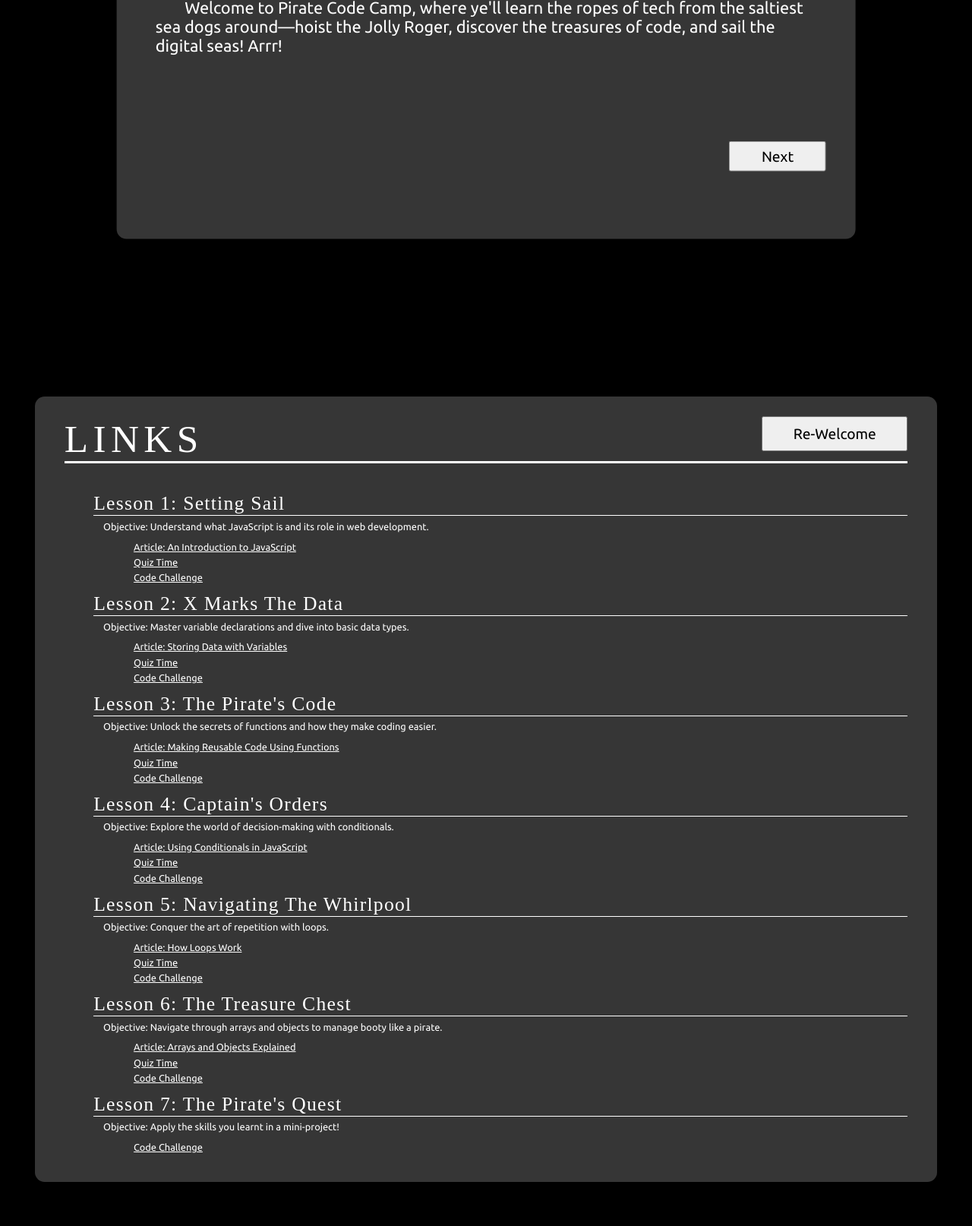
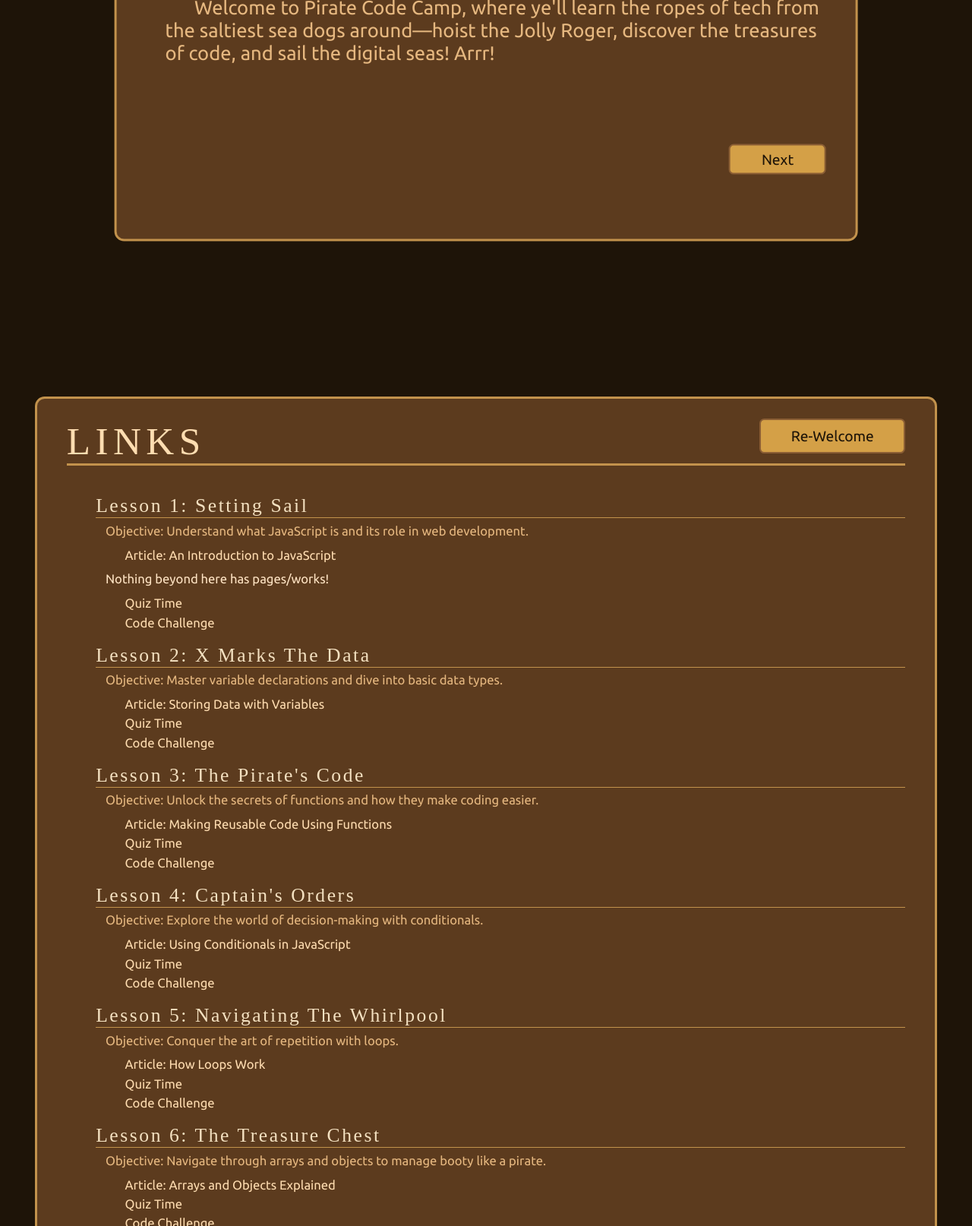
Before and after one commit to maahibatra/Pirate-Code-Camp, a website: page public/index.html in a window 1280 px wide. Shown: the part 324-1938 px from the top of the page at 76% size. Drawn offline with Linux system fonts and the light colour scheme; a web font is replaced by a local one.

Commit message:
styled everything, not adding anything since high seas ends in a few

```diff
--- a/public/css/articles.css
+++ b/public/css/articles.css
@@ -0,0 +1,48 @@
+#article {
+    background-color: #5c3b1e;
+    margin: 3vw;
+    padding: 2vw 3vw;
+    border-radius: 1vw;
+    border: 0.3vw solid #c2924c;
+}
+
+.header {
+    margin-bottom: 2vw;
+    color: #f4e1c1;
+}
+
+.at {
+    margin-left: 2vw;
+    border-bottom: 0.1vw solid #c2924c;
+    color: #f4e1c1;
+}
+
+.ate {
+    margin: 1.5vw 0;
+    color: #e6b880;
+}
+
+ul {
+    margin-bottom: 1.5vw;
+    color: #ffddb1;
+}
+
+li {
+    font-size: 1.3vw;
+    margin-left: 5vw;
+    color: #ffe4c4;
+}
+
+.cb {
+    background-color: #221809;
+    padding: 2vw;
+    font-size: 1.3vw;
+    margin-left: 7vw;
+    border-radius: 2vw;
+    color: #f4e1c1;
+}
+
+.ne {
+    margin-top: 2vw;
+    color: #e6b880;
+}
--- a/public/css/index.css
+++ b/public/css/index.css
@@ -1,11 +1,11 @@
 #background {
-    background-color: black;
+    background-color: #1e1408;
     width: 100vw;
     height: 100vh;
 }
 
 #welcome {
-    background-color: #363636;
+    background-color: #5c3b1e;
     position: absolute;
     top: 50%;
     left: 50%;
@@ -17,19 +17,19 @@
     display: flex;
     flex-direction: column;
     justify-content: space-around;
+    border: 0.3vw solid #c2924c;
+    color: #ffddb1;
 }
 
-.title {
+#wt {
     font-size: 4vw;
-    font-family: "Pirata One", serif;
-    letter-spacing: 0.1vw;
+    color: #f4e1c1;
 }
 
-.text {
-    font-size: 1.7vw;
-    margin: 1vw 0;
-    text-indent: 3vw;
-    margin-left: 1vw;
+#wte {
+    font-size: 2vw;
+    margin-left: 2vw;
+    color: #e6b880;
 }
 
 #next {
@@ -39,36 +39,42 @@
     cursor: pointer;
     width: 10vw;
     margin-left: auto;
+    background-color: #d4a047;
+    color: #1e1408;
+    border: 0.2vw solid #8b5e34;
+    border-radius: 0.5vw;
+    transition: 0.3s;
+}
+
+#next:hover {
+    background-color: #b97b2d;
+    border-color: #6a4221;
 }
 
 #links {
-    background-color: #363636;
+    background-color: #5c3b1e;
     margin: 3vw;
     padding: 2vw 3vw;
     border-radius: 1vw;
     overflow: scroll;
+    border: 0.3vw solid #c2924c;
+    color: #ffddb1;
 }
 
 .lesson {
     margin-left: 3vw;
-}
-
-.lessonTitle {
-    font-size: 2vw;
-    border-bottom: 0.1vw solid white;
-}
-
-.lessonText {
-    font-size: 1vw;
-    margin-left: -2vw;
+    color: #f4e1c1;
 }
 
 .objective {
     margin-top: -0.5vw;
+    color: #e6b880;
 }
 
 ul {
+    padding: 0.5vw 2vw;
     list-style-type: none;
+    color: #ffddb1;
 }
 
 li {
@@ -77,4 +83,9 @@ li {
 
 a {
     color: inherit;
+    text-decoration: none;
 }
+
+a:hover {
+    color: #d4a047;
+}
--- a/public/css/style.css
+++ b/public/css/style.css
@@ -1,6 +1,6 @@
 body {
-    background-color: black;
-    color: white;
+    background-color: #1e1408;
+    color: #ffddb1;
     font-family: "Ubuntu", serif;
 }
 
@@ -9,63 +9,54 @@ body {
     font-family: "Pirata One", serif;
     letter-spacing: 0.1vw;
     margin-bottom: 3vw;
-    border-bottom: 0.3vw solid white;
+    border-bottom: 0.3vw solid #c2924c;
     letter-spacing: 0.5vw;
     display: flex;
 }
 
-.headerButton {
+.hb {
     font-family: "Ubuntu", serif;
     font-size: 1.5vw;
     cursor: pointer;
     width: 15vw;
     margin-left: auto;
     margin-bottom: 1vw;
+    color: #1e1408;
+    background-color: #d4a047;
+    border: 0.2vw solid #8b5e34;
+    padding: 0.5vw 1vw;
+    text-align: center;
+    border-radius: 0.5vw;
+    transition: 0.3s;
 }
 
-/* #challenge {
-    display: flex;
-    flex-direction: column;
-    transition: margin-left 0.3s ease;
+.hb:hover {
+    background-color: #b97b2d;
+    border-color: #6a4221;
 }
 
-#sidebar.active ~ #challenge {
-    margin-left: 7vw;
+.title {
+    font-size: 2vw;
+    font-family: "Pirata One", serif;
+    letter-spacing: 0.2vw;
+    border-bottom: 0.1vw solid #c2924c;
 }
 
-#content2 {
-    margin: 1.5vw 0 -3vw 7vw;
+.text {
+    font-size: 1.3vw;
+    margin: 1vw 0;
+    text-indent: 3vw;
+    margin-left: -2vw;
+    color: #ffe4c4;
 }
 
-#title2 {
-    font-size: 2.5vw;
-    font-family: "Pirata One", serif;
-    letter-spacing: 0.1vw;
+ul {
+    padding: 0 2vw;
+    margin: 0;
+    color: #e6b880;
 }
 
-#text2 {
-    font-size: 1.5vw;
-    margin: 1vw 0;
-    text-indent: 3vw;
-    margin-left: 1vw;
+a {
+    text-decoration: none;
+    color: #f4e1c1;
 }
-
-#codespace {
-    display: flex;
-    gap: 1vw;
-    margin: 5vw auto;
-    width: 75%;
-    height: calc(100vh - 15vw);
-}
-
-#editor, #output {
-    font-family: "Ubuntu", serif;
-    background-color: #363636;
-    padding: 2vw;
-    width: 50%;
-    border: 0.3vw solid white;
-    border-radius: 1vw;
-    font-size: 1.2vw;
-    color: white;
-    outline: none;
-} */
--- a/public/index.html
+++ b/public/index.html
@@ -14,8 +14,8 @@
     <div id="background">
         <div id="welcome">
             <div id="content">
-                <div id="title" class="title">Ahoy, Matey!</div>
-                <div id="text" class="text">Welcome to Pirate Code Camp, where ye'll learn the ropes of tech from the saltiest sea dogs around—hoist the Jolly Roger, discover the treasures of code, and sail the digital seas! Arrr!</div>
+                <div id="wt" class="title">Ahoy, Matey!</div>
+                <div id="wte" class="text">Welcome to Pirate Code Camp, where ye'll learn the ropes of tech from the saltiest sea dogs around—hoist the Jolly Roger, discover the treasures of code, and sail the digital seas! Arrr!</div>
             </div>
             <button id="next">Next</button>
         </div>
@@ -24,20 +24,21 @@
     <div id="links">
         <div class="header">
             <div class="heading">LINKS</div>
-            <button class="headerButton" id="welcomeButton">Re-Welcome</button>
+            <button class="hb" id="wb">Re-Welcome</button>
         </div>
         <div class="lesson">
-            <div class="title lessonTitle">Lesson 1: Setting Sail</div>
-            <div class="text lessonText">
+            <div class="title lt">Lesson 1: Setting Sail</div>
+            <div class="text lte">
                 <div class="objective">Objective: Understand what JavaScript is and its role in web development.</div>
                 <ul class="parts">
                     <li><a href="aitjs.html">Article: An Introduction to JavaScript</a></li>
+                    <div class="text lte">Nothing beyond here has pages/works!</div>
                     <li><a href="quiz1.html">Quiz Time</a></li>
                     <li><a href="challenge1.html">Code Challenge</a></li>
                 </ul>
             </div>
-            <div class="title lessonTitle">Lesson 2: X Marks The Data</div>
-            <div class="text lessonText">
+            <div class="title lt">Lesson 2: X Marks The Data</div>
+            <div class="text lte">
                 <div class="objective">Objective: Master variable declarations and dive into basic data types.</div>
                 <ul class="parts">
                     <li><a href="article2.html">Article: Storing Data with Variables</a></li>
@@ -45,8 +46,8 @@
                     <li><a href="challenge2.html">Code Challenge</a></li>
                 </ul>
             </div>
-            <div class="title lessonTitle">Lesson 3: The Pirate's Code</div>
-            <div class="text lessonText">
+            <div class="title lt">Lesson 3: The Pirate's Code</div>
+            <div class="text lte">
                 <div class="objective">Objective: Unlock the secrets of functions and how they make coding easier.</div>
                 <ul class="parts">
                     <li><a href="article3.html">Article: Making Reusable Code Using Functions</a></li>
@@ -54,8 +55,8 @@
                     <li><a href="challenge3.html">Code Challenge</a></li>
                 </ul>
             </div>
-            <div class="title lessonTitle">Lesson 4: Captain's Orders</div>
-            <div class="text lessonText">
+            <div class="title lt">Lesson 4: Captain's Orders</div>
+            <div class="text lte">
                 <div class="objective">Objective: Explore the world of decision-making with conditionals.</div>
                 <ul class="parts">
                     <li><a href="article4.html">Article: Using Conditionals in JavaScript</a></li>
@@ -63,8 +64,8 @@
                     <li><a href="challenge4.html">Code Challenge</a></li>
                 </ul>
             </div>
-            <div class="title lessonTitle">Lesson 5: Navigating The Whirlpool</div>
-            <div class="text lessonText">
+            <div class="title lt">Lesson 5: Navigating The Whirlpool</div>
+            <div class="text lte">
                 <div class="objective">Objective: Conquer the art of repetition with loops.</div>
                 <ul class="parts">
                     <li><a href="article5.html">Article: How Loops Work</a></li>
@@ -72,8 +73,8 @@
                     <li><a href="challenge5.html">Code Challenge</a></li>
                 </ul>
             </div>
-            <div class="title lessonTitle">Lesson 6: The Treasure Chest</div>
-            <div class="text lessonText">
+            <div class="title lt">Lesson 6: The Treasure Chest</div>
+            <div class="text lte">
                 <div class="objective">Objective: Navigate through arrays and objects to manage booty like a pirate.</div>
                 <ul class="parts">
                     <li><a href="article6.html">Article: Arrays and Objects Explained</a></li>
@@ -81,8 +82,8 @@
                     <li><a href="challenge6.html">Code Challenge</a></li>
                 </ul>
             </div>
-            <div class="title lessonTitle">Lesson 7: The Pirate's Quest</div>
-            <div class="text lessonText">
+            <div class="title lt">Lesson 7: The Pirate's Quest</div>
+            <div class="text lte">
                 <div class="objective">Objective: Apply the skills you learnt in a mini-project!</div>
                 <ul class="parts">
                     <li><a href="challenge7.html">Code Challenge</a></li>
@@ -91,27 +92,6 @@
         </div>
     </div>
 
-    <!-- <button id="toggle">///</button>
-    <div id="sidebar" class="active">
-        <ul>
-            <li>number 1</li>
-            <li>number 2</li>
-            <li>number 3</li>
-        </ul>
-    </div>
-
-    <div id="challenge">
-        <div id="content2">
-            <div id="title2">log meow</div>
-            <div id="text2">use console log</div>
-        </div>
-        <div id="codespace">
-            <textarea id="editor" spellcheck="false">console.log("meow");</textarea>
-            <textarea id="output" spellcheck="false">meow</textarea>
-        </div>
-    </div> -->
-
-    <script src="js/main.js"></script>
-    <script src="js/index.js"></script>
+    <script src="index.js"></script>
 </body>
 </html>
--- a/public/js/index.js
+++ b/public/index.js
@@ -6,11 +6,12 @@ if(localStorage.getItem("welcomeToggle") === "true") {
 
 const steps = [
     { title: "Know Before Ye Go!", text: "We be a young crew still findin our way, so for now, we're stickin' to teachin' the basics of JavaScript. If ye were lookin' for another language, ye might need to set sail to a different shore—for now!" },
-    { title: "The Map!", text: "This site's got articles, quizzes, and coding challenges to keep ye sharp! If ye ever get stuck, fear not—our hints will be there to lend ye a hand and guide ye back on course!" }
+    { title: "The Map!", text: "This site's got articles, quizzes, and coding challenges to keep ye sharp! If ye ever get stuck, fear not—our hints will be there to lend ye a hand and guide ye back on course!" },
+    { title: "Quick Note!", text: "Aye, quick note: This website was made for High Seas Hack Club, and I had to ship the website with only one article to get my hours counted; Sorry that there's not much here!"}
 ];
 
 next.onclick = function() {
-    if(i === 2) {
+    if(i === 3) {
         background.style.display = "none";
 
         localStorage.setItem("welcomeToggle", true);
@@ -18,15 +19,15 @@ next.onclick = function() {
 
     for(let j = 0; j < steps.length; j++) {
         if(i === j) {
-            title.innerText = steps[j].title;
-            text.innerText = steps[j].text;
+            wt.innerText = steps[j].title;
+            wte.innerText = steps[j].text;
             i++;
             break;
         }
     }
 }
 
-welcomeButton.onclick = function() {
+wb.onclick = function() {
     background.style.display = "block";
     i = 0;
     localStorage.setItem("welcomeToggle", false);
--- a/public/js/main.js
+++ /dev/null
@@ -1,3 +0,0 @@
-// toggle.onclick = function() {
-//     sidebar.classList.toggle("active");
-// }
```
Also changed, not shown: public/aitjs.html (+61 -3 lines), public/css/sidebar.css (deleted, +0 -14 lines).
